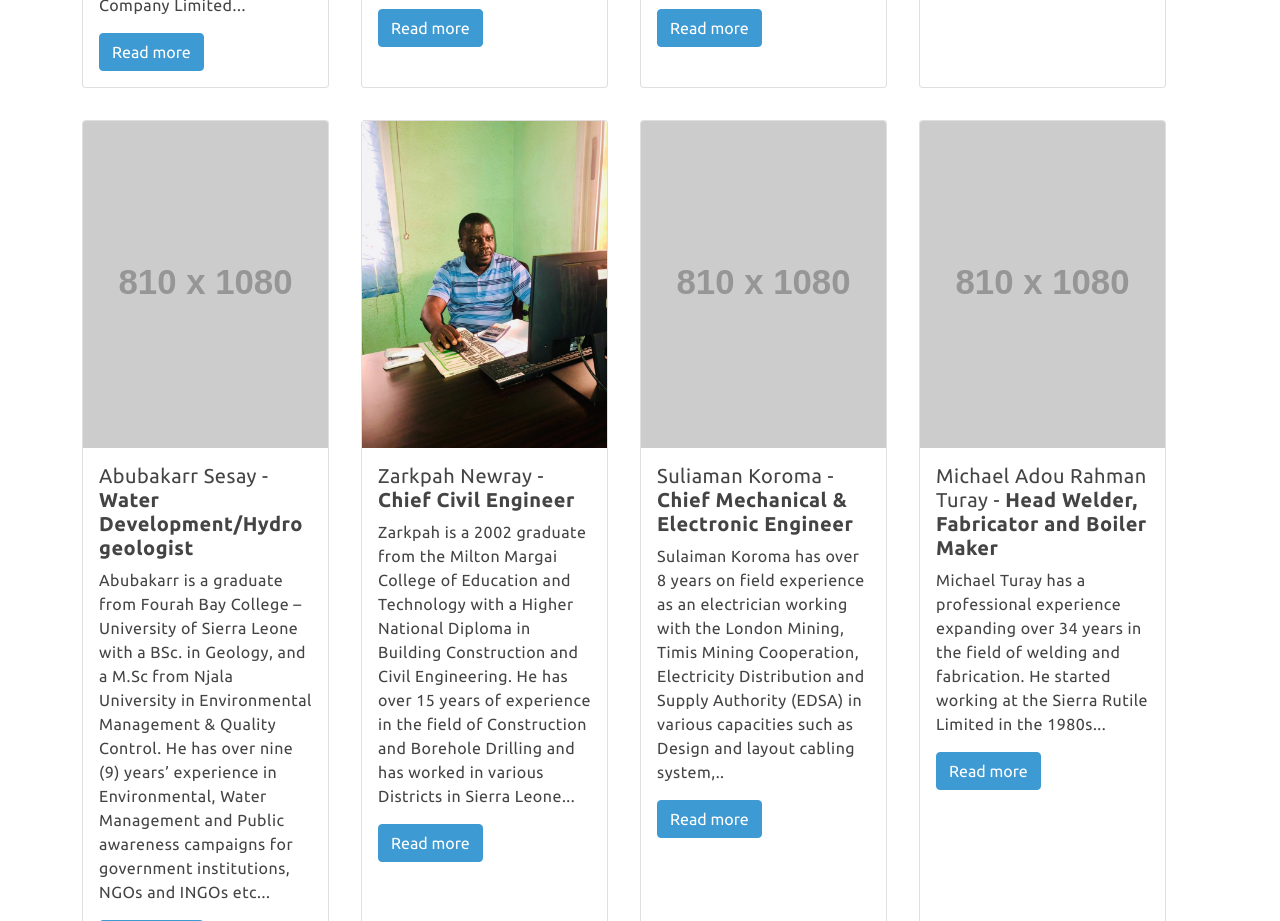
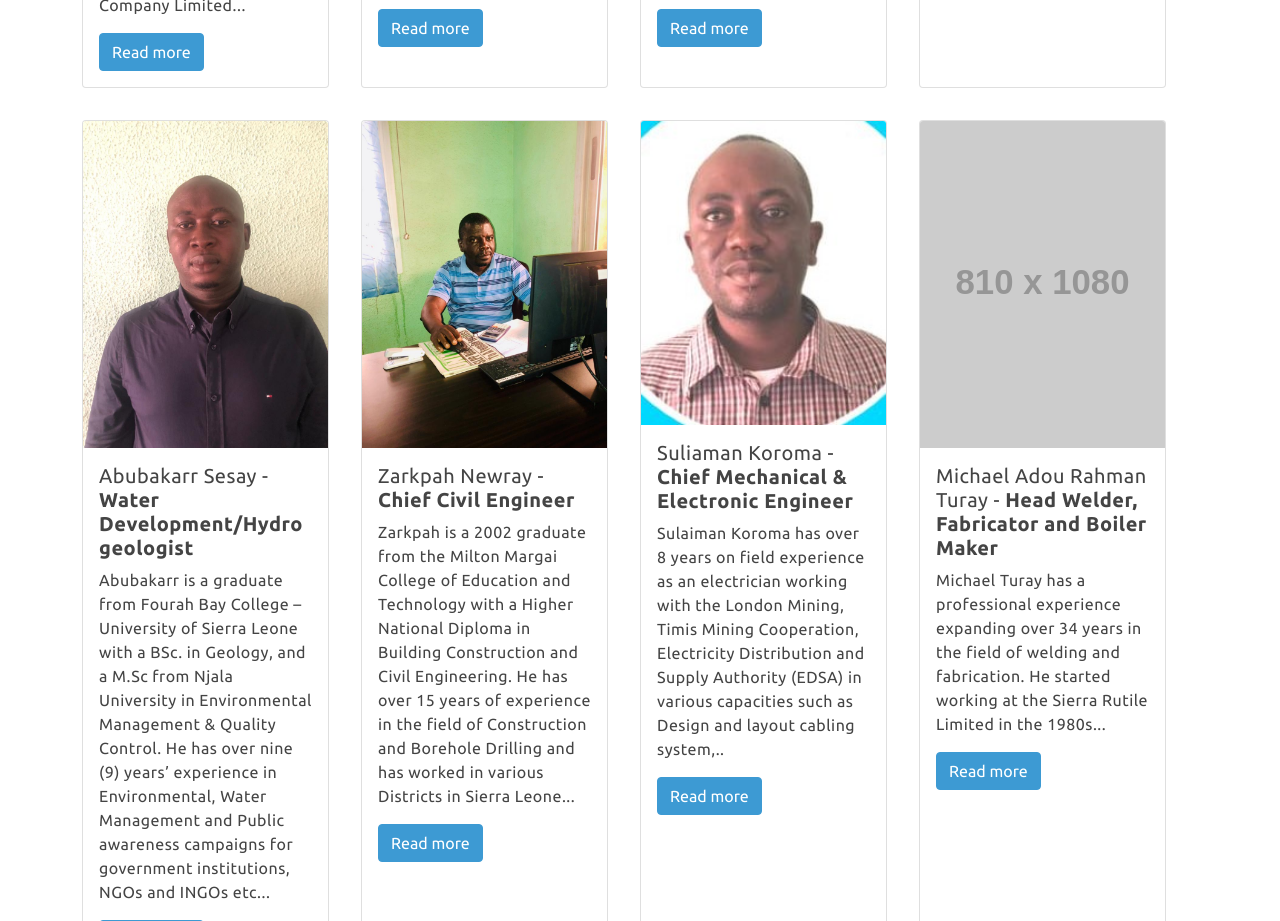
Before and after one commit to EbenOladutemu/mas-company, a Vue app: page /team in a window 1280 px wide. Shown: the part 1680-2601 px from the top of the page. Built offline with nearby package versions, Linux system fonts and the light colour scheme; what vue-typed-js would draw is missing.

Commit message:
Update Team. Add pictures

```diff
--- a/src/views/Team.vue
+++ b/src/views/Team.vue
@@ -101,7 +101,7 @@ export default {
           title: "Water Development/Hydrogeologist",
           bio: "Abubakarr is a graduate from Fourah Bay College – University of Sierra Leone with a BSc. in Geology, and a M.Sc from Njala University in Environmental Management & Quality Control. He has over nine (9) years’ experience in Environmental, Water Management and Public awareness campaigns for government institutions, NGOs and INGOs etc.",
           bioRemainder: "He also has experience in Borehole Drilling, the Environment and Mining and have worked in all the 14 Districts in Sierra Leone. He commenced his career as a Technical Advisor for Rural and Private Sector development project (World Bank funded program), Sky Fox (project implemented by Steward (USAID funded project), Brunnenbau Conrad SL Limited and MAS Company SL Limited. In addition to his qualification, he is a member of the Sierra Leone Institution of Geoscientists (SLIG) and has attended several courses/training/seminars etc.",
-          image: "",
+          image: "Abubakarr-Sesay",
           showRemainder: false,
         },
         {
@@ -117,7 +117,7 @@ export default {
           title: "Chief Mechanical & Electronic Engineer",
           bio: "Sulaiman Koroma has over 8 years on field experience as an electrician working with the London Mining, Timis Mining Cooperation, Electricity Distribution and Supply Authority (EDSA) in various capacities such as Design and layout cabling system,",
           bioRemainder: "Installation and maintenance of Generator, emergency service on all electrical installation and equipment, Diagnose problem and provide solution for electrical installation and equipment repairs of generators, drilling machines.",
-          image: "",
+          image: "Sulaiman-Koroma",
           showRemainder: false,
         },
         {
```
Also changed, not shown: src/assets/img/team/Abubakarr-Sesay.jpeg (added), src/assets/img/team/Sulaiman-Koroma.jpeg (added).
